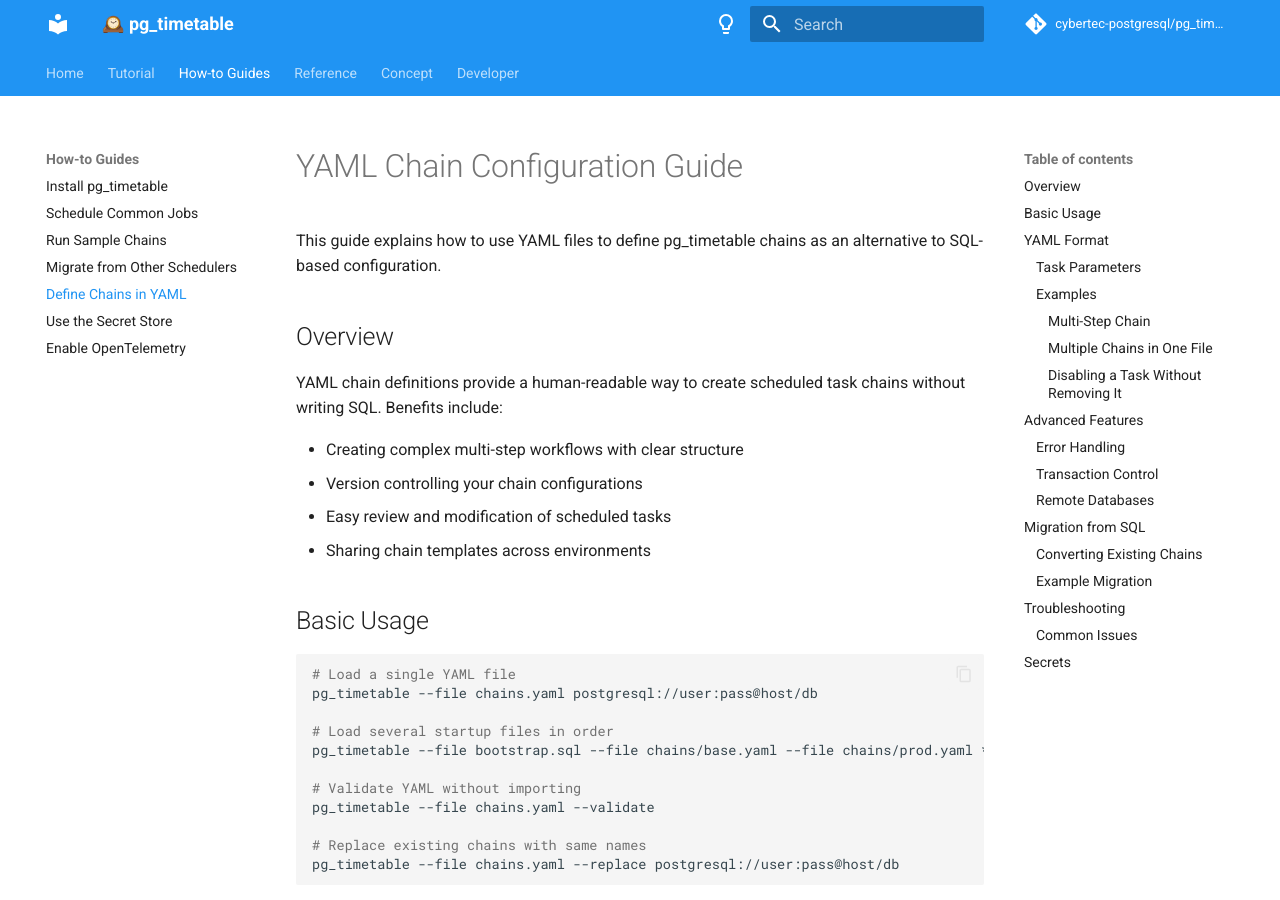
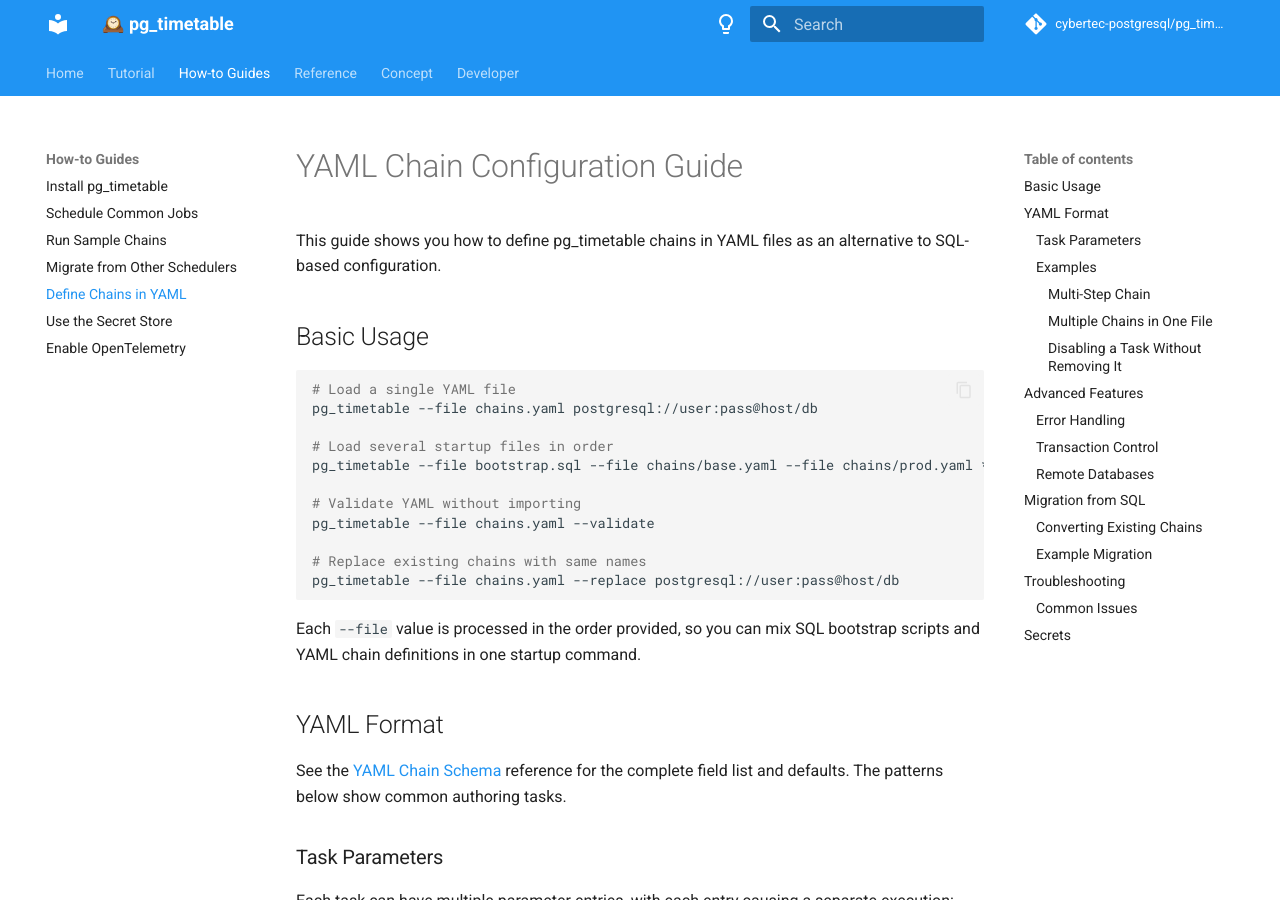
Before and after one commit to cybertec-postgresql/pg_timetable, an MkDocs documentation site: the page built from docs/how-to-write-yaml-chains.md, in a window 1280 px wide and 900 px high. Built offline with MkDocs 1.6.1 and Material for MkDocs 9.7.7, drawn with Linux system fonts in a browser that asks for light colours; comment, search, counter and statistics services are not loaded; the version menu is left out.

Commit message:
docs: trim 'why use YAML chains' framing from how-to guide
The Overview section's bulleted benefits list ('Benefits include:
Creating complex multi-step workflows...') was 'why use this
feature' framing rather than 'how to use it' — mild teaching/
marketing tone in a document that should assume the reader already
decided to use YAML and wants the steps (Diátaxis anti-pattern 2).
Collapse to a single goal-oriented sentence.

Audit finding P2 #3.7 (docs-diataxis-audit.md).

```diff
--- a/docs/how-to-write-yaml-chains.md
+++ b/docs/how-to-write-yaml-chains.md
@@ -1,15 +1,7 @@
 # YAML Chain Configuration Guide
 
-This guide explains how to use YAML files to define pg_timetable chains as an alternative to SQL-based configuration.
-
-## Overview
-
-YAML chain definitions provide a human-readable way to create scheduled task chains without writing SQL. Benefits include:
-
-- Creating complex multi-step workflows with clear structure
-- Version controlling your chain configurations
-- Easy review and modification of scheduled tasks
-- Sharing chain templates across environments
+This guide shows you how to define pg_timetable chains in YAML files as an alternative to
+SQL-based configuration.
 
 ## Basic Usage
 
```
